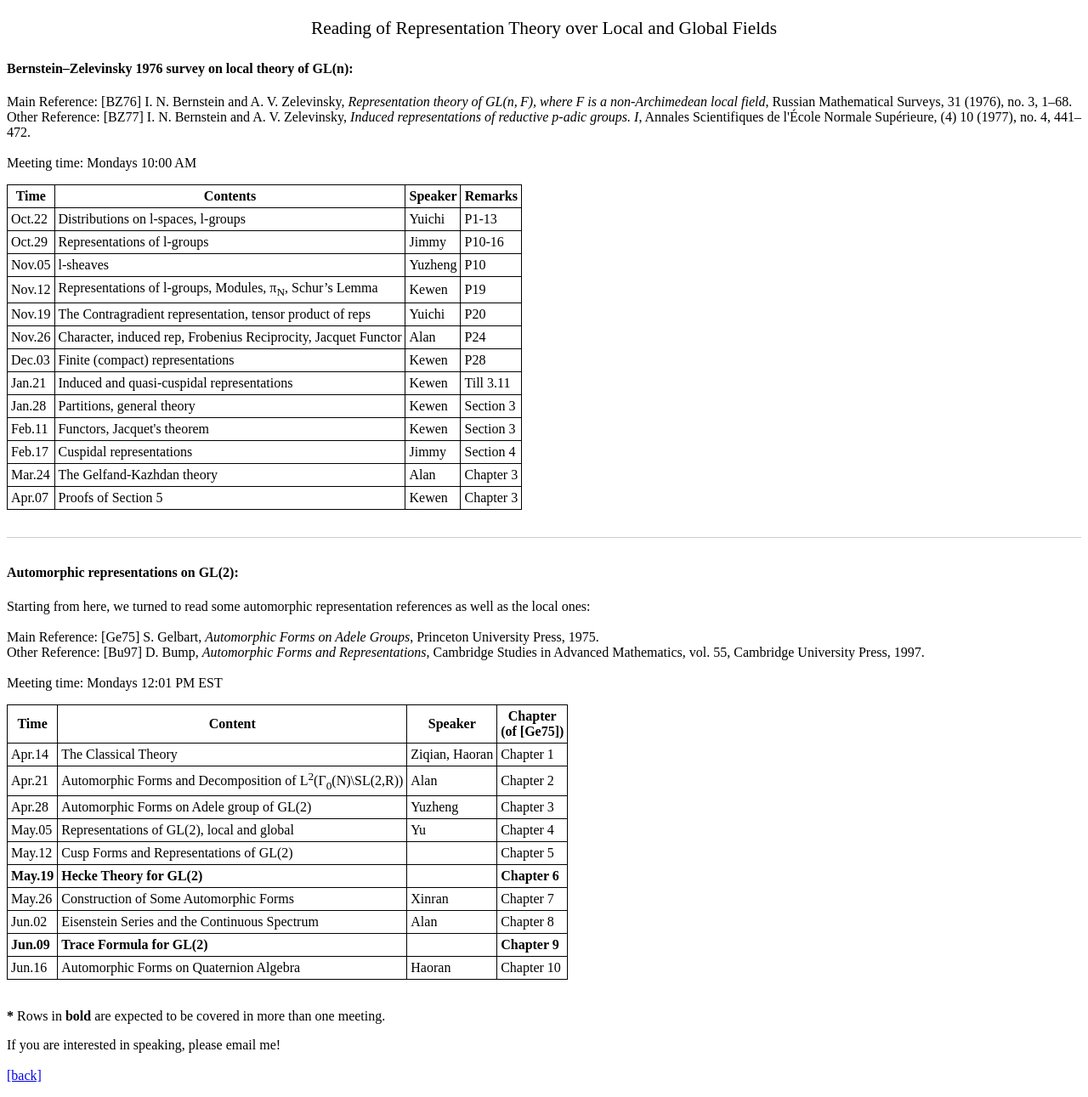
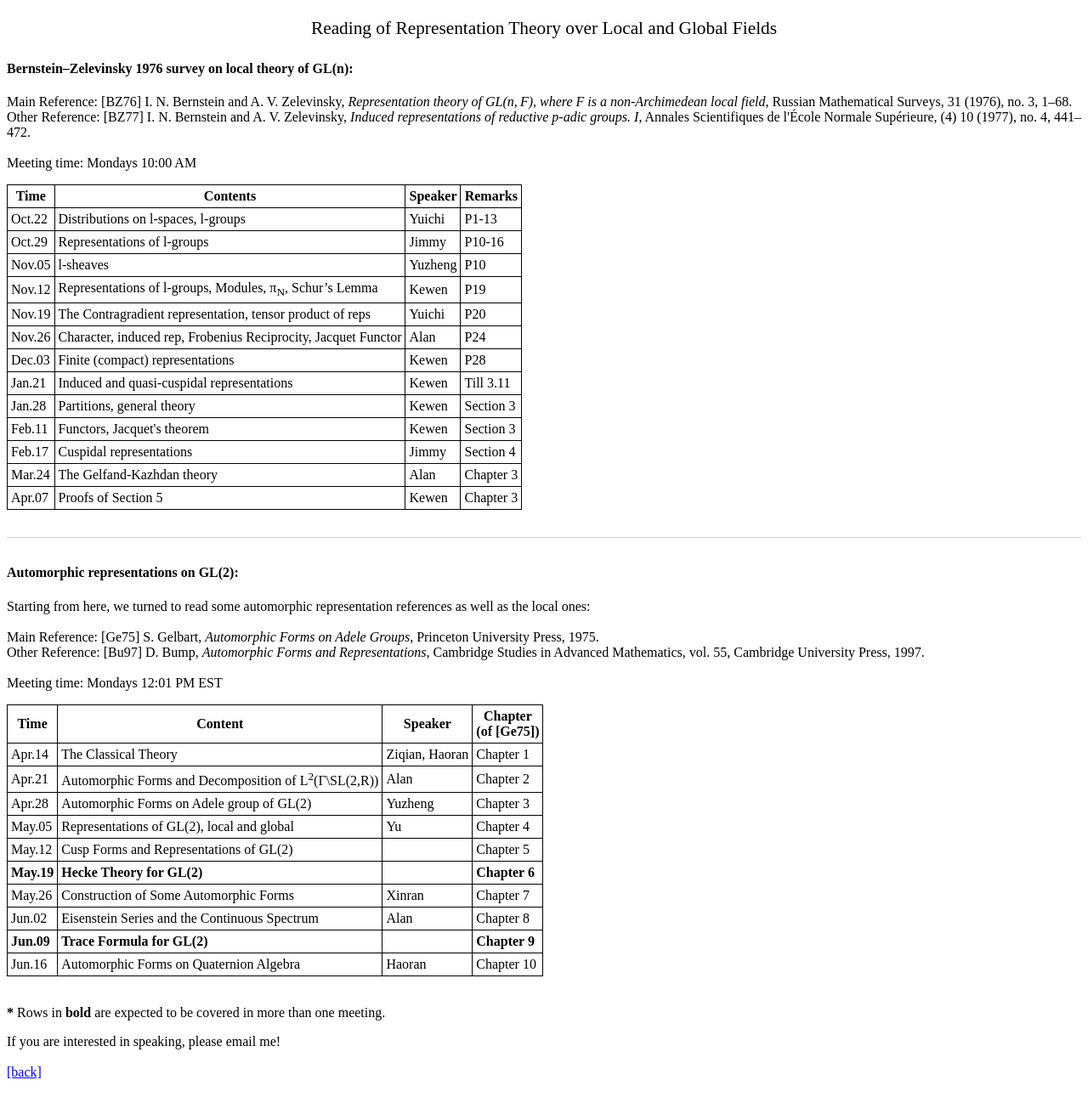
Before and after one commit to axhou/axhou.github.io, a Jekyll site: the page bzf2024.html, which Jekyll copies as it is, in a window 1280 px wide. Shown: the whole page at 85% size. Built offline with Jekyll 4.4.1, drawn with Linux system fonts in a browser that asks for light colours.

Commit message:
Update bzf2024.html

```diff
--- a/bzf2024.html
+++ b/bzf2024.html
@@ -126,7 +126,7 @@
     </thead>
     <tbody>
       <tr><td>Apr.14</td><td>The Classical Theory</td><td>Ziqian, Haoran</td><td>Chapter 1</td></tr>
-      <tr><td>Apr.21</td><td>Automorphic Forms and Decomposition of L<sup>2</sup>(&Gamma;<sub>0</sub>(N)\SL(2,R))</td><td>Alan</td><td>Chapter 2</td></tr>
+      <tr><td>Apr.21</td><td>Automorphic Forms and Decomposition of L<sup>2</sup>(&Gamma;\SL(2,R))</td><td>Alan</td><td>Chapter 2</td></tr>
       <tr><td>Apr.28</td><td>Automorphic Forms on Adele group of GL(2)</td><td>Yuzheng</td><td>Chapter 3</td></tr>
       <tr><td>May.05</td><td>Representations of GL(2), local and global</td><td>Yu</td><td>Chapter 4</td></tr>
       <tr><td>May.12</td><td>Cusp Forms and Representations of GL(2)</td><td></td><td>Chapter 5</td></tr>
```
